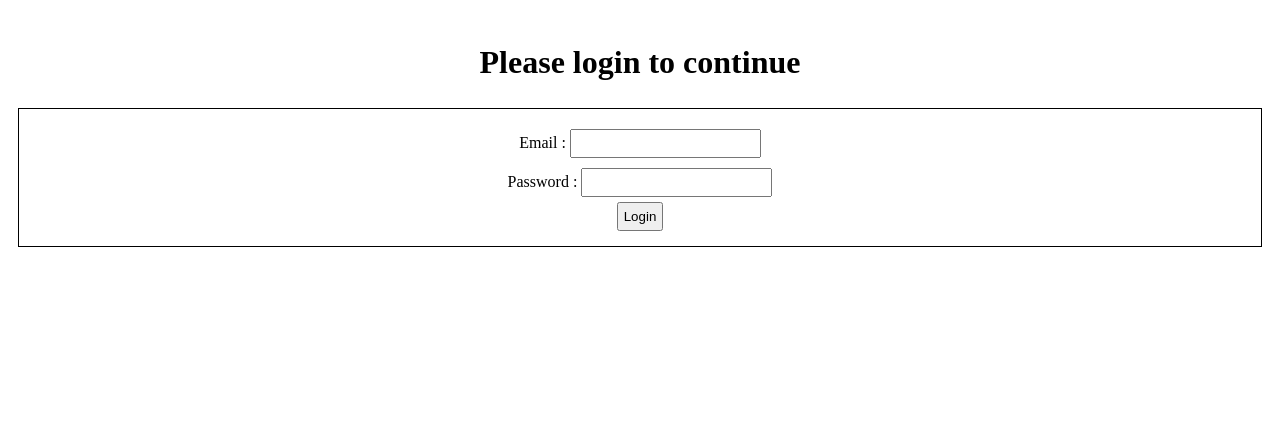
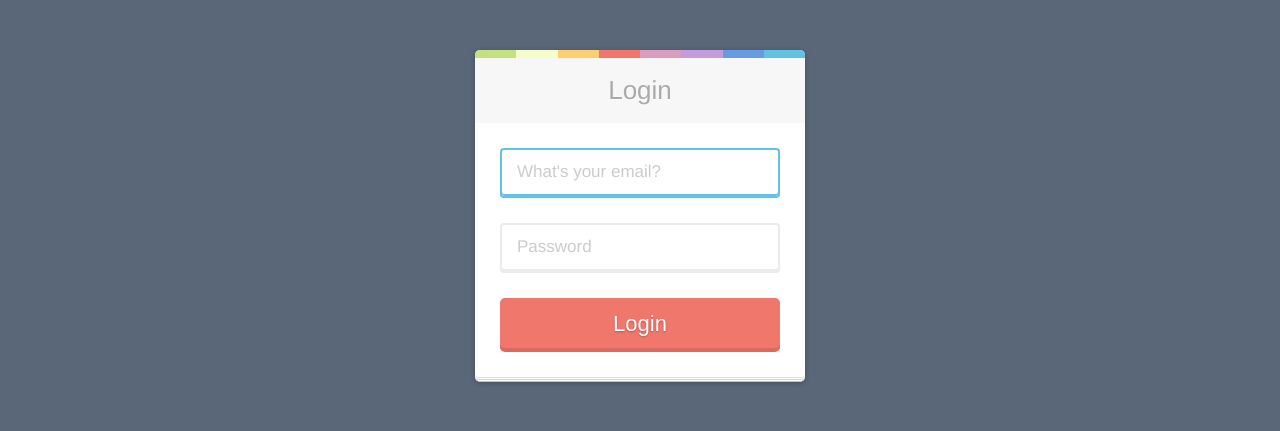
Before and after one commit to NIEProjects/dbmsproject, a Flask app: page /auth/ in a window 1280 px wide. Shown: the top 431 px of the page. Run offline with Flask 2, Linux system fonts and the light colour scheme.

Commit message:
Login Logout with auto refresh

```diff
--- a/beta_app/app.py
+++ b/beta_app/app.py
@@ -42,6 +42,7 @@ def authpage():
 def login():
 	print "login"
 	if request.method == 'POST':
+		print request.form
 		data={'username':request.form['username'],'password':request.form['password']}
 		print data
 		valid = queries.checkLogin(data['username'],data['password'])
@@ -64,7 +65,7 @@ def logout():
 
 	print "Logout Successful"
 
-	flash("Logged Out")
+	# flash("Logged Out")
 	return redirect(url_for("homepage"))
 
 @app.route('/userhome')
@@ -102,4 +103,4 @@ def result(marks):
 	return render_template('scorecard.html', marks = marks)
 
 if __name__ == '__main__':
-	app.run(debug = True)
+	app.run(debug = True,threaded=True)
--- a/beta_app/templates/auth.html
+++ b/beta_app/templates/auth.html
@@ -1,41 +1,22 @@
 <!DOCTYPE html>
 <html>
 	<head>
-		<title>Nanna Radio</title>
-		<style type="text/css">
-			*{
-				text-align: center;
-				padding: 5px;
-			}
-			.container{
-				text-align: center;
-				border: 1px solid black;
-				padding: 10px;
-			}
-			.responseText{
-				border: 1px solid black;
-				<!-- background-color: rgba(249, 6, 6, 0.72); -->
-			}
-		</style>
+		<link rel="stylesheet" href="../static/css/style.css">
+  	</head>
+	<body>
 
-	</head>
-	<body>
-		<h1>Please login to continue</h1>
 		<div class="container">
-
 			<form name="loginForm" action="/login" method="POST">
 
-				<div>
-					Email : <input type="email" name="username" id="username" required>
-				</div>
-				<div>
-					Password : <input type="password" name="password" id="password" required>
-				</div>
-				<input type="Submit" value="Login">
+				<div class="sign-up">
+				    <h2 class="sign-up-title">Login</h2>
+				    <input type="email" id="username" name="username" class="sign-up-input" placeholder="What's your email?" autofocus>
+				    <input type="password" id="password" name="password" class="sign-up-input" placeholder="Password" autofocus>
 
+		    		<button type="Submit" onclick="parent.closeIFrame()" class="sign-up-button" >Login</button>
+	  			</div>
 			</form>
 
 		</div>
-
 	</body>
 </html>
```
Also changed, not shown: beta_app/templates/index.html (+14 -2 lines), nanna_radio.db, 1 other file.
